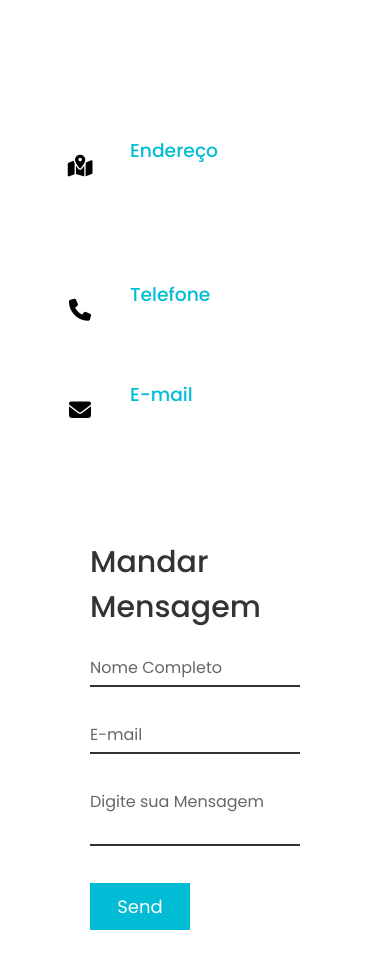
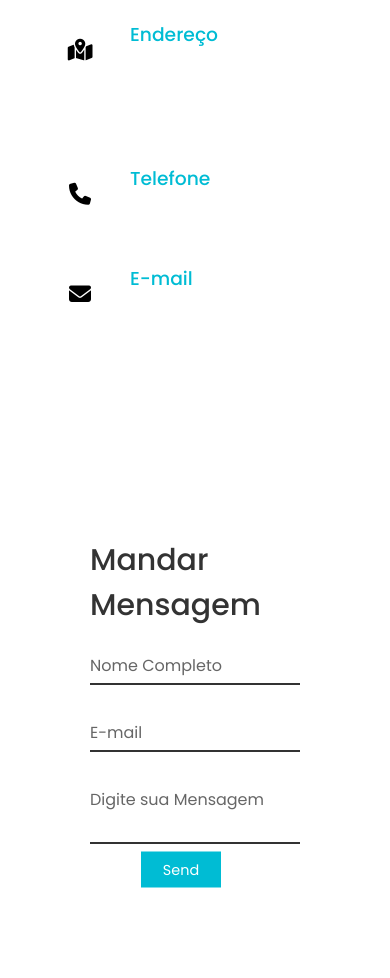
Before and after one commit to juliobaccin/Projeto-ContactUs, a plain HTML site: page index.html in a window 390 px wide. Shown: the part 220-1198 px from the top of the page. Drawn offline with Linux system fonts and the light colour scheme.

Commit message:
confirmar

```diff
--- a/index.html
+++ b/index.html
@@ -56,7 +56,7 @@
                     </div>
 
                     <div class="inputbox">
-                        <input type="email" name="#" required="required">
+                        <input type="text" name="#" required="required">
                         <span>E-mail</span>
                     </div>
 
--- a/style.css
+++ b/style.css
@@ -2,63 +2,66 @@
 
 @import url('https://fonts.googleapis.com/css2?family=Poppins:ital,wght@0,100;0,200;0,300;0,400;0,500;0,600;0,700;0,800;0,900;1,100;1,200;1,300;1,400;1,500;1,600;1,700;1,800;1,900&display=swap');
 
-*{
+* {
     margin: 0;
     padding: 0;
     box-sizing: border-box;
     font-family: 'Poppins', sans-serif;
 }
 
-.contato{
+.contato {
     position: relative;
-    height: 160vh;;
+    height: 150vh;
+    width: 100vw;
     padding: 50px 100px;
     display: flex;
     justify-content: center;
     align-items: center;
     flex-direction: column;
     background-image: url(pexels-bri-schneiter-346529.jpg);
-    background-size:cover;
-    background-position: center;
+    background-size: cover;
+    background-position: center, bottom;
 }
 
-.contato .conteudo{
+.contato .conteudo {
     max-width: 800px;
     text-align: center;
+    margin-bottom: 100px;
 }
 
-.contato .conteudo h2{
+
+.contato .conteudo h2 {
     font-size: 36px;
-    font-weight: 500;
-    color:#fff;
+    font-weight: 900;
+    color: #fff;
 }
 
-.contato .conteudo p{
+.contato .conteudo p {
     font-weight: 300;
-    color:#fff;
+    color: #fff;
 }
 
-.container{
-    width:100%;
+.container {
+    width: 100%;
     display: flex;
-    justify-content: center;
+    justify-content: space-between;
     align-items: center;
     margin-top: 30px;
 }
 
-.container .contatoinfo{
+.container .contatoinfo {
     width: 50%;
     display: flex;
     flex-direction: column;
 }
 
-.container .contatoinfo .box{
+.container .contatoinfo .box {
     position: relative;
     padding: 20px 0;
     display: flex;
 }
 
-.container .contatoinfo .box .icone{
+.container .contatoinfo .box .icone {
     min-width: 60px;
     height: 60px;
     background: #fff;
@@ -69,7 +72,7 @@
     font-size: 22px;
 }
 
-.container .contatoinfo .box .texto{
+.container .contatoinfo .box .texto {
     display: flex;
     flex-direction: column;
     color: #fff;
@@ -78,30 +81,31 @@
     font-weight: 300;
 }
 
-.container .contatoinfo .box .texto h3{
+.container .contatoinfo .box .texto h3 {
     font-weight: 500;
     color: #00bcd4;
 }
 
-.formadecontato{
+.formadecontato {
     width: 40%;
     padding: 40px;
-    background:#fff;
+    background: #fff;
 }
 
-.formadecontato h2{
+.formadecontato h2 {
     font-size: 30px;
     color: #333;
     font-weight: 500;
 }
 
-.formadecontato .inputbox{
+.formadecontato .inputbox {
     position: relative;
     width: 100%;
     margin-top: 10px;
 }
 
-.formadecontato .inputbox input, textarea{
+.formadecontato .inputbox input,
+textarea {
     width: 100%;
     padding: 5px 0;
     font-size: 16px;
@@ -112,55 +116,64 @@
     resize: none;
 }
 
-.formadecontato .inputbox span{
+.formadecontato .inputbox span {
     position: absolute;
     left: 0;
-    padding:  5px 0;
+    padding: 5px 0;
     font-size: 16px;
     margin: 10px 0;
     pointer-events: none;
-    transition:0.5s;
+    transition: 0.5s;
     color: #666;
 }
 
-.formadecontato .inputbox input:focus ~ span,
-.formadecontato .inputbox textarea:focus ~ span{
-
+.formadecontato .inputbox input:focus+span,
+.formadecontato .inputbox textarea:focus+span {
     color: #e91e63;
     font-size: 12px;
+}
+
+.formadecontato .inputbox input:valid+span,
+.formadecontato .inputbox textarea:valid+span {
+    color: blueviolet;
     transform: translateY(-20px);
 }
 
-.formadecontato .inputbox input:valid ~ span,
-.formadecontato .inputbox textarea:valid ~ span{
-    color: blue;
+.formadecontato .inputbox input[type="submit"] {
+    width: 100px;
+    background: #00bcd4;
+    color: #fff;
+    border: none;
+    cursor: pointer;
+    padding: 9px;
+    font-size: 18px;
+    position: absolute;
+    top: -34px;
+    left: 41px;
+    transform: scale(0.8);
 }
 
-.formadecontato .inputbox input[type="submit"]{
-    width: 100px;
-    background: #00bcd4;
-    color:#fff;
-    border: none;
-    cursor: pointer;
-    padding: 10px;
-    font-size: 18px;
-}
-
-@media (max-width: 991px){
-    .contato{
+@media (max-width: 500px) {
+    .contato {
         padding: 50px;
     }
 
-    .container{
-        flex-direction: column;
+    .contato .conteudo {
+        margin-bottom: -15px;
     }
 
-    .container .contatoinfo{
+    .container {
+        flex-direction: column;
+        height: 100%;
+    }
+
+    .container .contatoinfo {
         margin-bottom: 40px;
         width: 100%;
     }
 
-    .container .formadecontato{
+    .container .formadecontato {
         width: 100%;
+        height: 50%;
     }
 }
```
